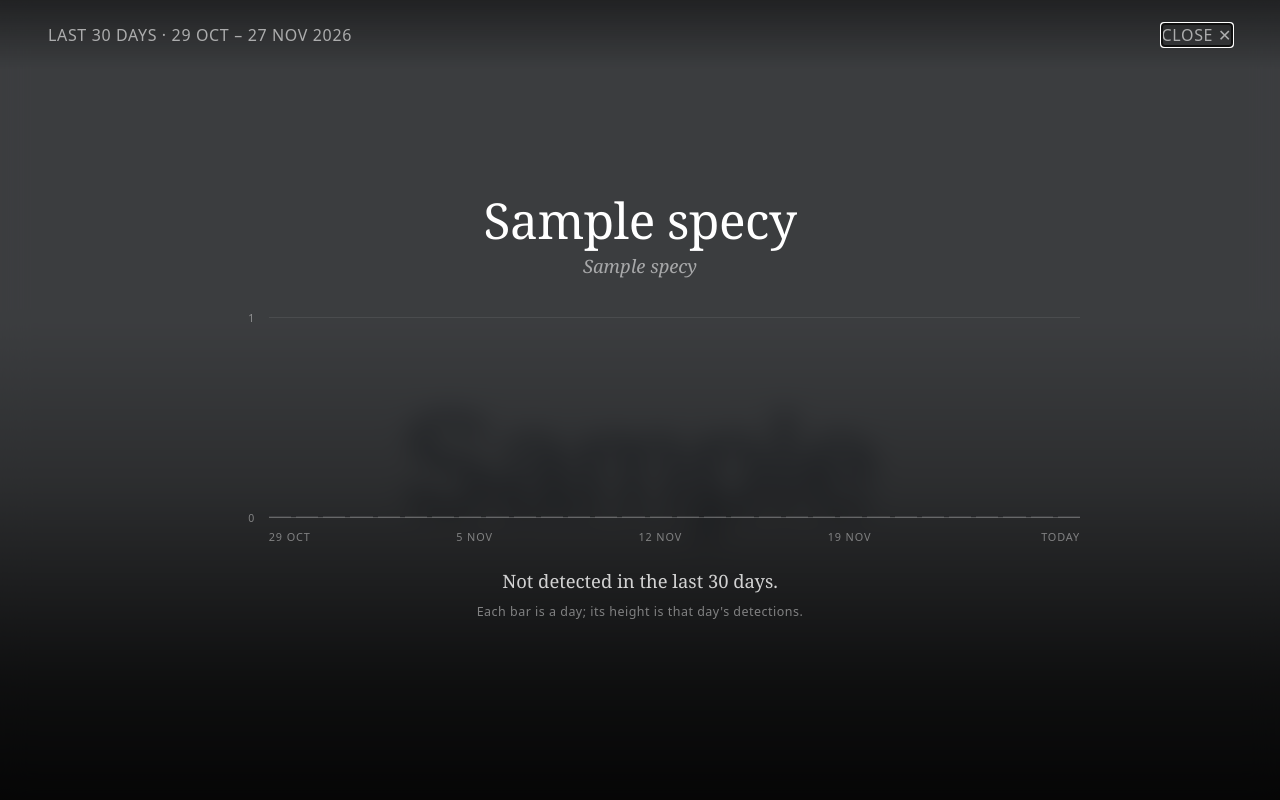
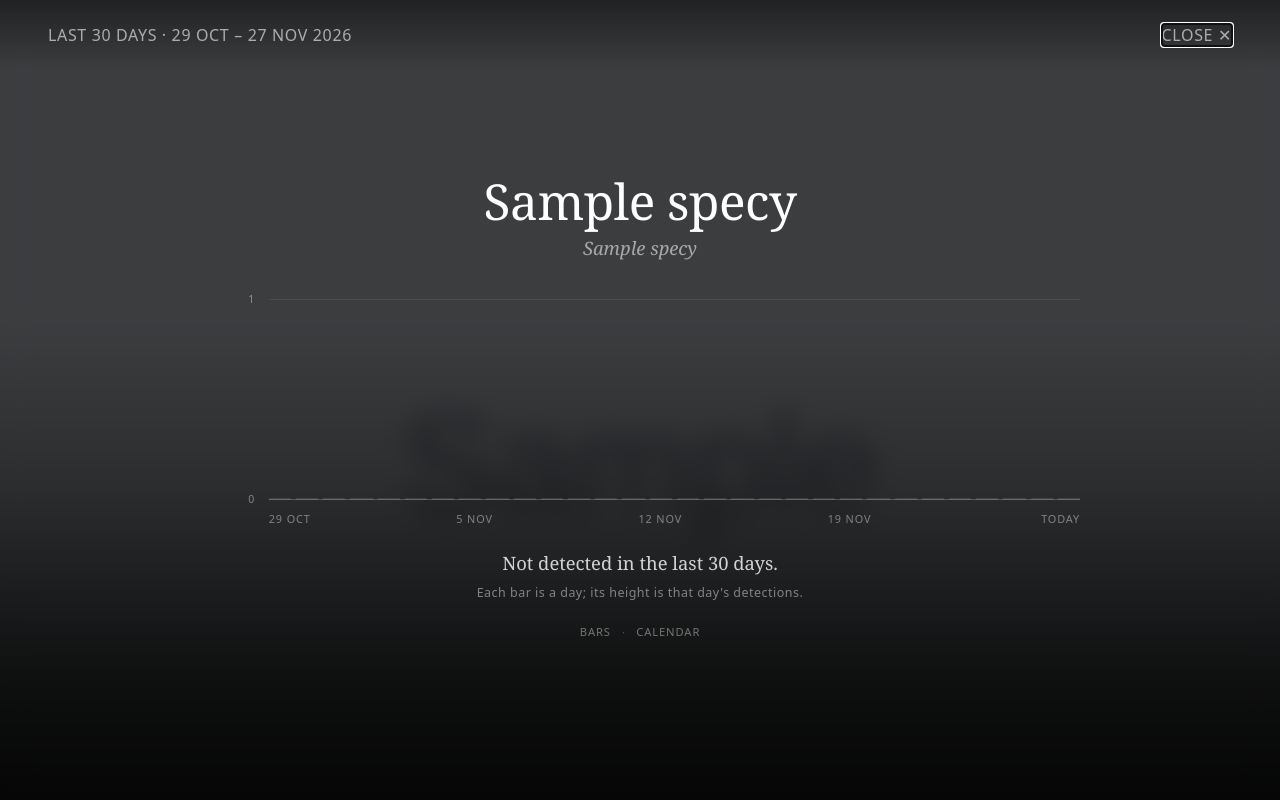
Before and after one commit to danhon/Birdhouse, a Flask app: template src/birdhouse/templates/index.html in a window 1280 px wide, after a click that opens the changed part. Run offline with Flask 3, Linux system fonts and the light colour scheme; the template is opened without the code that fills it: most values are stand-ins (such as "Sample title", 1, 10 or a date in 2020); grey boxes marked "Sample" are stand-in pictures; data that the repository does not hold is empty; parts of the project's set-up code (start-up, migrations or seed data) failed here and were passed over.

Commit message:
History: switch bars and calendar inside the panel
A discreet Bars · Calendar line at the foot of the placard flips the
reading in place, from the data already fetched. The active word is
underlined; the address bar is updated and the choice kept in local
storage, so the display's own reloads stay on it. An explicit
?history= still wins.

Host: ubuntuplex

```diff
--- a/src/birdhouse/app.py
+++ b/src/birdhouse/app.py
@@ -733,10 +733,10 @@ def create_app(config: Optional[Config] = None) -> Flask:
         species, date_label, last_updated = _store.snapshot()
         cfg = app.config["BIRDHOUSE_CONFIG"]
         # Two readings of the same month: the default bar chart, or the
-        # `?history=field` calendar.
-        history_style = request.args.get("history", "strip")
-        if history_style not in HISTORY_STYLES:
-            history_style = "strip"
+        # `?history=field` calendar. Without an explicit choice the page
+        # remembers the last one picked in the overlay's switch.
+        requested_style = request.args.get("history")
+        history_style = requested_style if requested_style in HISTORY_STYLES else "strip"
         return render_template(
             "index.html",
             species=species,
@@ -745,6 +745,7 @@ def create_app(config: Optional[Config] = None) -> Flask:
             slide_duration=cfg.slide_duration,
             poll_interval=cfg.poll_interval,
             history_style=history_style,
+            history_explicit=requested_style in HISTORY_STYLES,
             open_history=request.args.get("open", ""),
         )
 
--- a/src/birdhouse/templates/index.html
+++ b/src/birdhouse/templates/index.html
@@ -580,6 +580,43 @@
       color: rgba(255, 255, 255, 0.45);
     }
 
+    /* The two readings, switched in place under the chart */
+    .history__switch {
+      display: flex;
+      justify-content: center;
+      align-items: baseline;
+      gap: 0.7rem;
+      margin-top: 1.4rem;
+    }
+
+    .history__switch-option {
+      font: inherit;
+      font-size: clamp(0.6rem, 0.95vw, 0.7rem);
+      letter-spacing: 0.08em;
+      text-transform: uppercase;
+      color: rgba(255, 255, 255, 0.4);
+      background: none;
+      border: 0;
+      /* Finger-sized target without moving the words */
+      padding: 10px 4px;
+      margin: -10px -4px;
+      cursor: pointer;
+      -webkit-tap-highlight-color: transparent;
+    }
+
+    .history__switch-option--on {
+      color: rgba(255, 255, 255, 0.85);
+      text-decoration: underline;
+      text-decoration-color: rgba(255, 255, 255, 0.35);
+      text-decoration-thickness: 1px;
+      text-underline-offset: 4px;
+    }
+
+    .history__switch-sep {
+      font-size: clamp(0.6rem, 0.95vw, 0.7rem);
+      color: rgba(255, 255, 255, 0.25);
+    }
+
     /* History layout: bars, one per day, with a count axis */
 
     .history__chart-grid {
@@ -691,8 +728,8 @@
       align-items: center;
       justify-content: center;
       border-radius: 2px;
-      background: rgba(255, 255, 255, 0.04);
-      border: 1px solid rgba(255, 255, 255, 0.06);
+      background: rgba(255, 255, 255, 0.05);
+      border: 1px solid rgba(255, 255, 255, 0.09);
     }
 
     .history__cell--present {
@@ -874,6 +911,13 @@
         <div class="history__chart" id="history-chart" data-style="{{ history_style }}"></div>
         <p class="history__stats" id="history-stats"></p>
         <p class="history__caption" id="history-caption"></p>
+        <div class="history__switch" role="group" aria-label="History layout">
+          <button class="history__switch-option" type="button"
+                  data-history-style="strip" aria-pressed="false">Bars</button>
+          <span class="history__switch-sep" aria-hidden="true">·</span>
+          <button class="history__switch-option" type="button"
+                  data-history-style="field" aria-pressed="false">Calendar</button>
+        </div>
       </div>
     </div>
   </div>
@@ -1063,10 +1107,49 @@
       const historyCaption     = document.getElementById('history-caption');
       const historyClose       = historyOverlay.querySelector('.overlay__close');
       const nameButtons        = Array.from(document.querySelectorAll('.slide__common'));
+      const switchButtons      = Array.from(historyOverlay.querySelectorAll('.history__switch-option'));
+      const HISTORY_EXPLICIT   = {{ history_explicit | tojson }};
       let historyTimer   = null;
       let historyHide    = null;
       let historyToken   = 0;
       let historyOrigin  = null;
+      let lastHistoryData = null;
+
+      // The last layout picked here is remembered when the URL doesn't name
+      // one, so the page's own reload doesn't undo the viewer's choice.
+      if (!HISTORY_EXPLICIT) {
+        let stored = null;
+        try { stored = localStorage.getItem('birdhouse-history'); } catch (err) { /* private mode */ }
+        if (stored === 'strip' || stored === 'field') historyChart.dataset.style = stored;
+      }
+      syncHistorySwitch();
+
+      function syncHistorySwitch() {
+        switchButtons.forEach(function (button) {
+          const on = button.dataset.historyStyle === historyChart.dataset.style;
+          button.classList.toggle('history__switch-option--on', on);
+          button.setAttribute('aria-pressed', on ? 'true' : 'false');
+        });
+      }
+
+      function chooseHistoryStyle(style) {
+        if (style === historyChart.dataset.style) return;
+        historyChart.dataset.style = style;
+        try { localStorage.setItem('birdhouse-history', style); } catch (err) { /* private mode */ }
+        // Keep the address bar honest, so a reload stays on this reading
+        const url = new URL(window.location.href);
+        url.searchParams.set('history', style);
+        window.history.replaceState(null, '', url);
+        syncHistorySwitch();
+        if (lastHistoryData) renderHistory(lastHistoryData);
+      }
+
+      switchButtons.forEach(function (button) {
+        button.addEventListener('click', function () {
+          chooseHistoryStyle(button.dataset.historyStyle);
+          if (historyOpen) resetHistoryIdle();
+        });
+      });
 
       function parseISO(iso) {
         const p = iso.split('-');
@@ -1238,6 +1321,7 @@
         historyCaption.textContent =
           style === 'field' ? 'Each square is a day; the number is that day\'s detections.'
           : 'Each bar is a day; its height is that day\'s detections.';
+        syncHistorySwitch();
       }
 
       function resetHistoryIdle() {
@@ -1258,6 +1342,7 @@
         historyChart.textContent      = '';
         historyStats.textContent      = '';
         historyCaption.textContent    = 'Reading the last 30 days…';
+        lastHistoryData = null;
         historyOverlay.hidden = false;
         requestAnimationFrame(function () { historyOverlay.classList.add('overlay--open'); });
         if (fromKeyboard(e)) historyClose.focus({ preventScroll: true });
@@ -1268,6 +1353,7 @@
           .then(function (r) { if (!r.ok) throw new Error(r.status); return r.json(); })
           .then(function (data) {
             if (!historyOpen || token !== historyToken) return;
+            lastHistoryData = data;
             renderHistory(data);
           })
           .catch(function () {
```
Also changed, not shown: docs/superpowers/specs/2026-11-27-species-history-design.md (+7 -1 lines), tests/test_app.py (+8 -0 lines), README.md.
